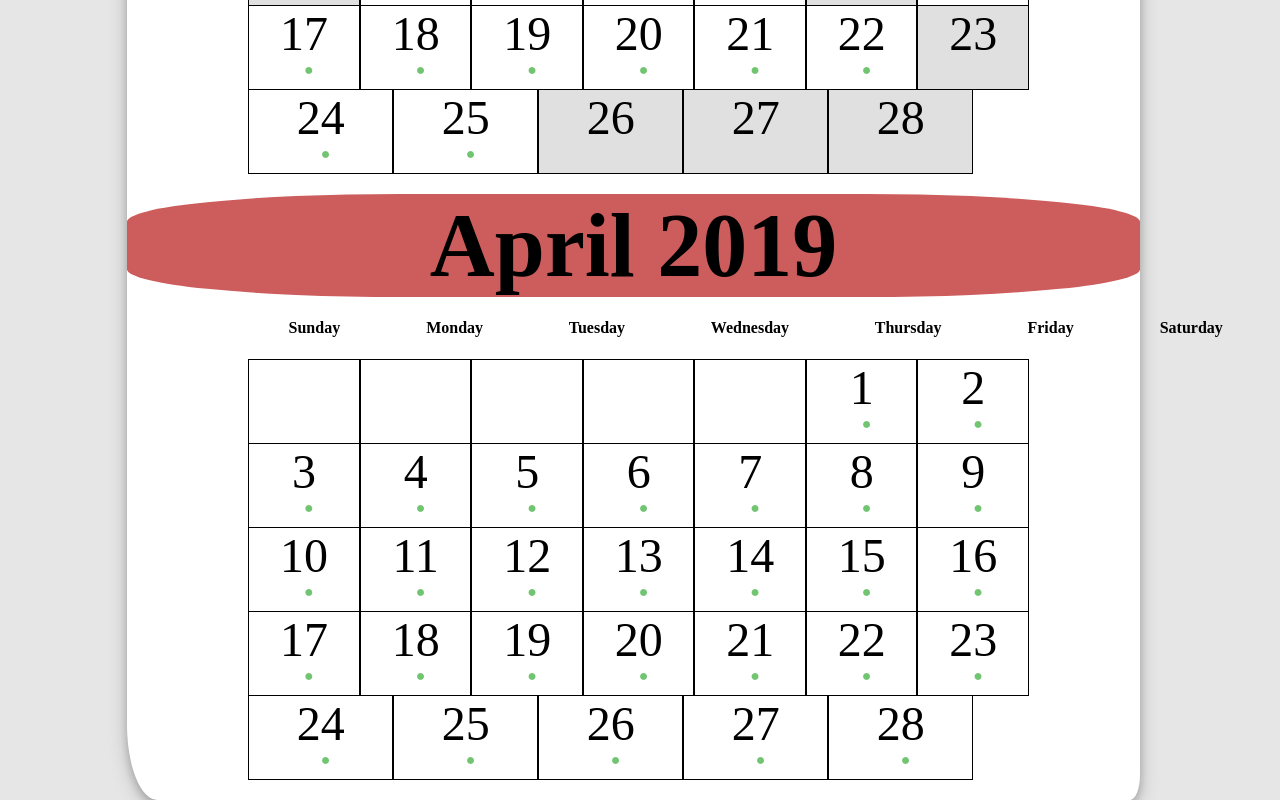
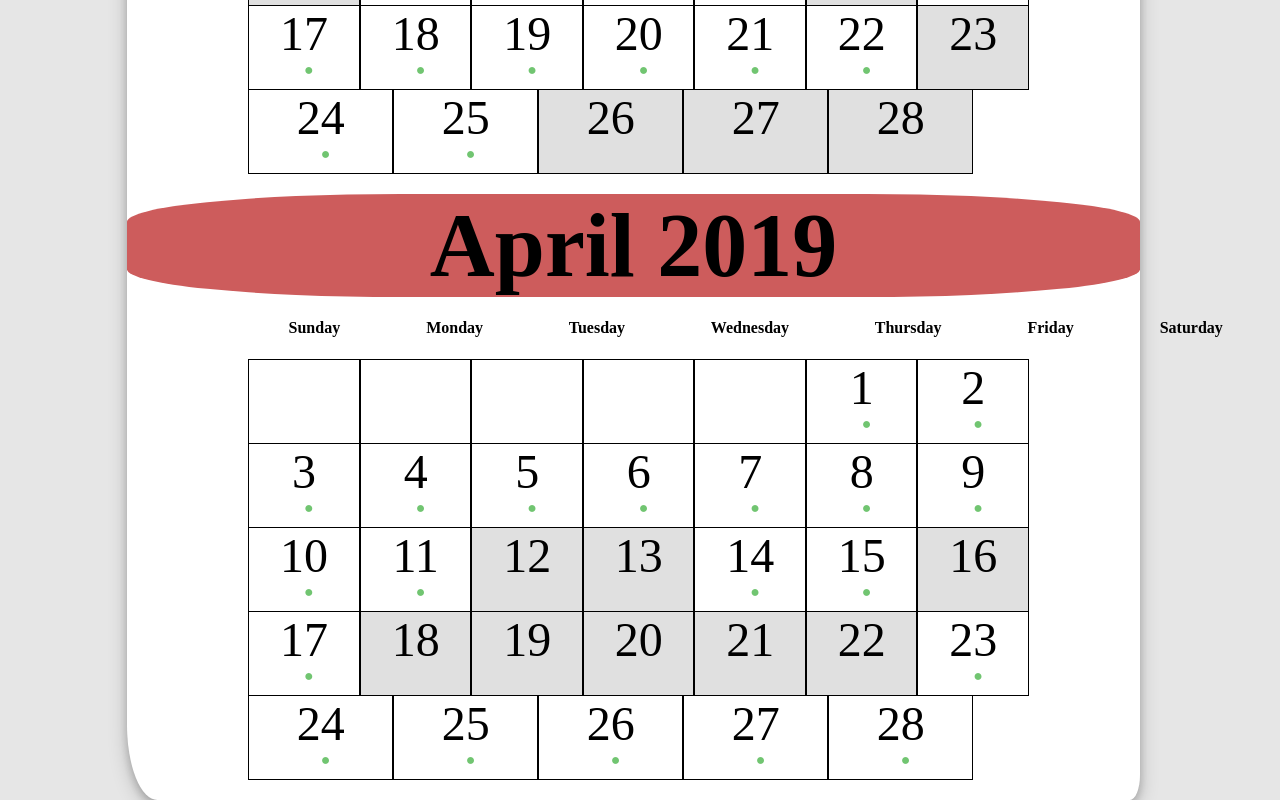
Before and after one commit to alejandrochang/Calendar, a React (Create React App) app: page / in a window 1280 px wide. Shown: the part 1806-2606 px from the top of the page. Built offline with nearby package versions, Linux system fonts and the light colour scheme.

Commit message:
different ternary operations for highligthed/non-highligthed days

```diff
--- a/src/Components/Calendar/calendar.js
+++ b/src/Components/Calendar/calendar.js
@@ -220,21 +220,21 @@ class Calendar extends React.Component {
               days: [
                 { date: 10, highlighted: true },
                 { date: 11, highlighted: true },
-                { date: 12, highlighted: true },
-                { date: 13, highlighted: true },
+                { date: 12, highlighted: false },
+                { date: 13, highlighted: false },
                 { date: 14, highlighted: true },
                 { date: 15, highlighted: true },
-                { date: 16, highlighted: true }
+                { date: 16, highlighted: false }
               ]
             },
             {
               days: [
                 { date: 17, highlighted: true },
-                { date: 18, highlighted: true },
-                { date: 19, highlighted: true },
-                { date: 20, highlighted: true },
-                { date: 21, highlighted: true },
-                { date: 22, highlighted: true },
+                { date: 18, highlighted: false },
+                { date: 19, highlighted: false },
+                { date: 20, highlighted: false },
+                { date: 21, highlighted: false },
+                { date: 22, highlighted: false },
                 { date: 23, highlighted: true }
               ]
             },
@@ -255,6 +255,10 @@ class Calendar extends React.Component {
   }
 
 
+  selectedDay = () => {
+    console.log('inside')
+  }
+
   render() {
     return (
       <div className="all-months">
@@ -263,6 +267,7 @@ class Calendar extends React.Component {
             <Month
               weeklabel={this.state.monthLabel}
               selectedDay={this.state.selectedDay}
+              selDay={this.selectedDay}
               month={month}
               key={idx}
             />
--- a/src/Components/Calendar/days.js
+++ b/src/Components/Calendar/days.js
@@ -3,12 +3,13 @@ import React from 'react';
 class Days extends React.Component {
   constructor(props) {
     super(props);
+    console.log(this.props.selDay);
   }
 
   render() {
     if (this.props.day.highlighted && this.props.day.date) { // highlighted days
       return (
-        <div className="days-highligthed" style={{ cursor: "pointer" }}>
+        <div onClick={this.props.selDay} className="days-highligthed" style={{ cursor: "pointer" }}>
           {this.props.day.date}
           <div className="circle"></div>
         </div>
--- a/src/Components/Calendar/months.js
+++ b/src/Components/Calendar/months.js
@@ -25,7 +25,7 @@ class Months extends React.Component {
         </h5>
         <div className="week">
           {this.props.month.weeks.map((week, idx) => {
-            return <Week key={idx} selectedDay={this.props.selectedDay} week={week}/>;
+            return <Week key={idx} selDay={this.props.selDay} selectedDay={this.props.selectedDay} week={week}/>;
           })}
         </div>
       </div>
--- a/src/Components/Calendar/weekdays.js
+++ b/src/Components/Calendar/weekdays.js
@@ -13,6 +13,7 @@ class Weekdays extends React.Component {
           return (
             <Day
               selectedDay={this.props.selectedDay}
+              selDay={this.props.selDay}
               day={day}
               key={idx}
             />
```
